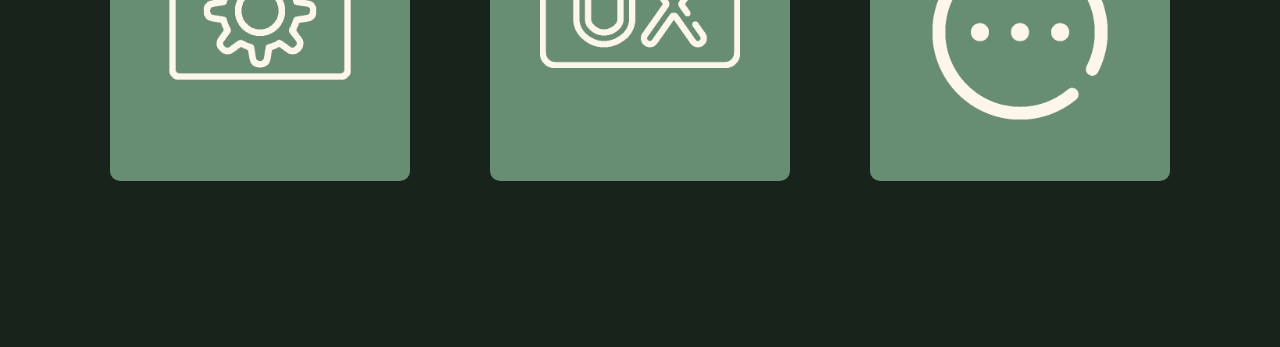
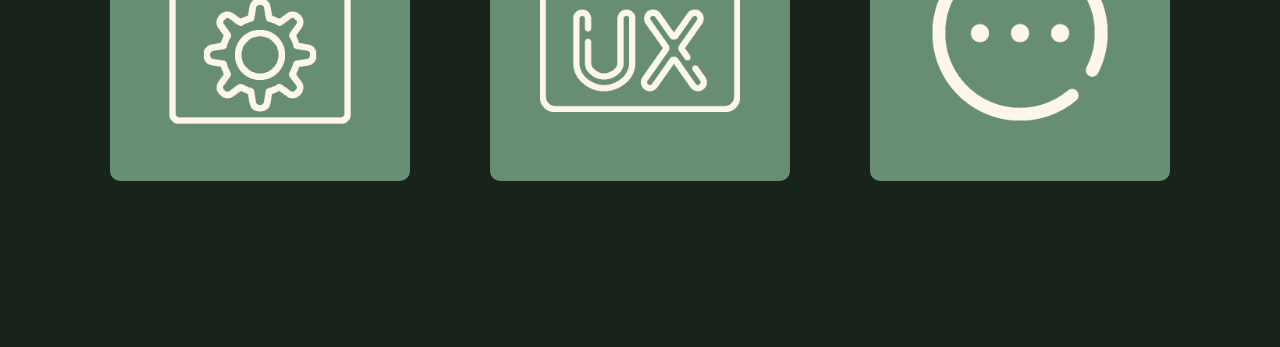
Before and after one commit to lauraylchen/lauraylchen-portfolio, a Gatsby site: page /technology in a window 1280 px wide. Shown: the part 453-800 px from the top of the page. Built offline with nearby package versions, Linux system fonts and the light colour scheme; Gatsby itself is replaced by a stand-in of ours.

Commit message:
Changed the position of display of tech cards in tech section

```diff
--- a/src/styles/pages/technology.css
+++ b/src/styles/pages/technology.css
@@ -79,19 +79,26 @@
 
 .flip-card-front {
   background-color: #678E72;
+  display: flex;
+  flex-direction: column;
+  justify-content: space-between;
+  height: 100%;
 }
 
 .flip-card-back {
   background-color: #A0BAA6;
   color: #18231B;
   transform: rotateY(180deg);
+  display: flex;
+  align-items: center;
+  justify-content: center;
   text-align: center;
 }
 
 img {
   display: block;
   width: 200px;
-  margin: 1rem auto;
+  margin: 0 auto;
 }
 
 ul {
```
